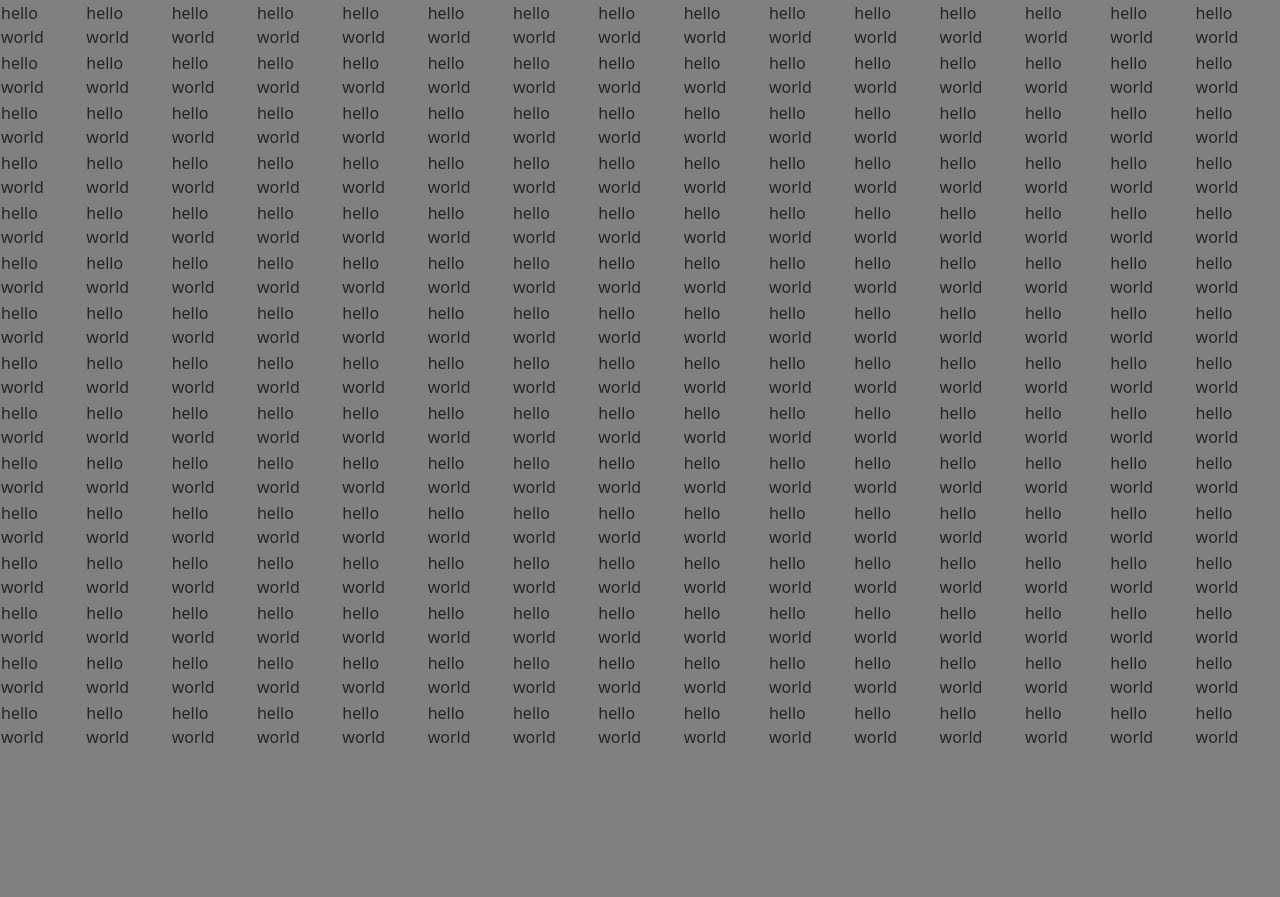
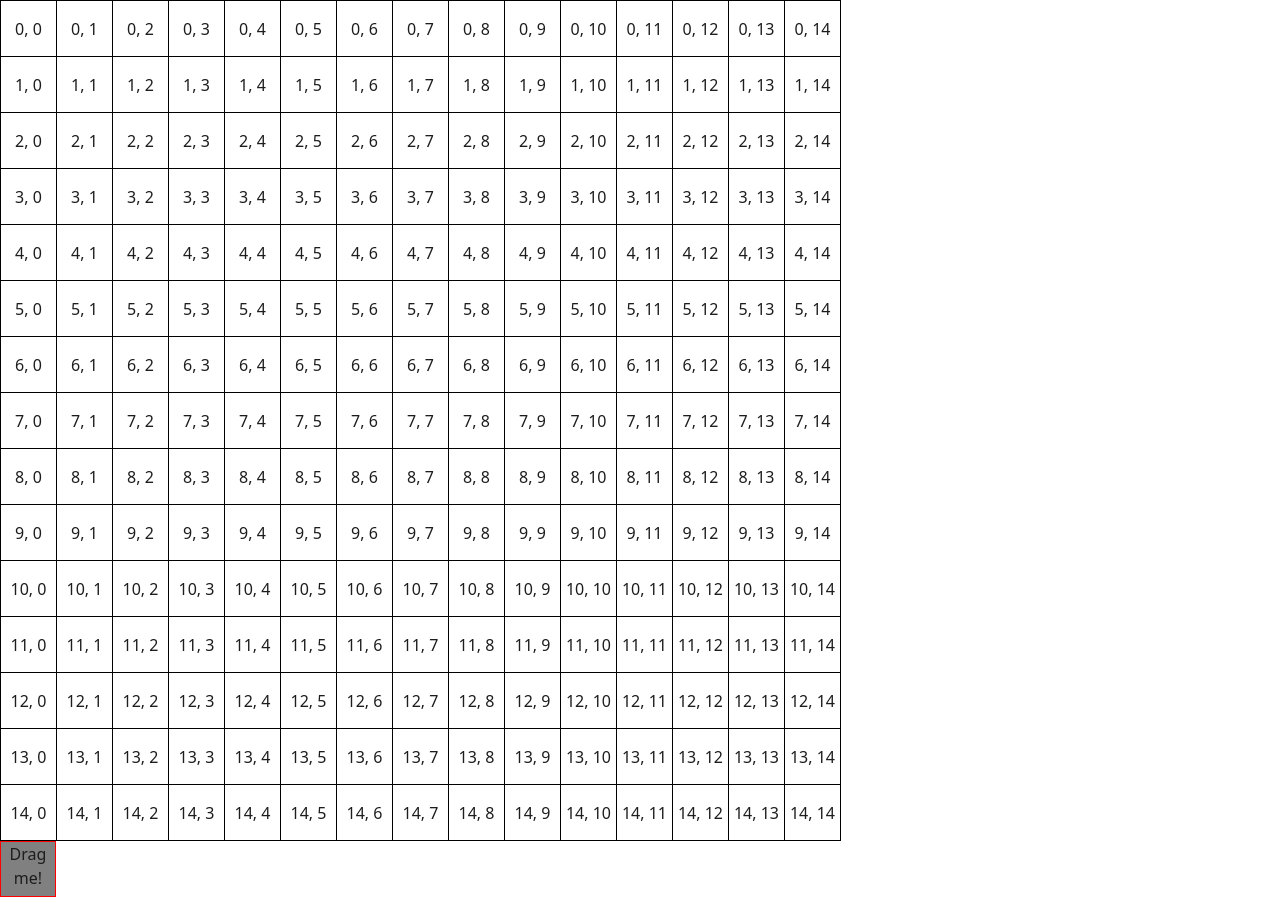
Before and after one commit to mftver/CROWDR, a website built with webpack: page dist/index.html in a window 1280 px wide. Before the commit the page ends 800 px from the top, so only its background shows below. Built offline with nearby package versions, Linux system fonts and the light colour scheme.

Commit message:
Added draggable square

```diff
--- a/src/css/main.css
+++ b/src/css/main.css
@@ -1,3 +1,19 @@
 body {
-  background: gray;
+  color: rgb(29, 29, 29);
 }
+
+td {
+  border: 1px solid black;
+  width: 3.5em;
+  height: 3.5em;
+  text-align: center;
+}
+
+#draggable {
+  border: 1px solid red;
+  background-color: gray;
+  width: 3.5em;
+  height: 3.5em;
+  text-align: center;
+  user-select: none;
+}
--- a/src/index.js
+++ b/src/index.js
@@ -1,19 +1,52 @@
-import 'bootstrap/dist/css/bootstrap.min.css';
-import  './css/main.css';
+import "bootstrap/dist/css/bootstrap.min.css";
+import "./css/main.css";
 
-import { Tooltip, Toast, Popover } from 'bootstrap';
+let isDragging = false;
 
+window.onload = () => {
+  // Generate table
+  let table = document.createElement("table");
+  document.body.appendChild(table);
+  generateTable(table);
 
-let table = document.querySelector("table");
-generateTable(table);
+  // Generate draggable element
+  let draggableElement = document.createElement('div');
+  draggableElement.setAttribute('id', 'draggable');
+  draggableElement.textContent = 'Drag me!';
+  document.body.appendChild(draggableElement);
+};
 
 function generateTable(table) {
-    for (let index = 0; index < 15; index++) {
-        let row = table.insertRow();
-        for (let index = 0; index < 15; index++) {
-            let cell = row.insertCell();
-            let text = document.createTextNode("hello world");
-            cell.appendChild(text);
-        }
+  for (let i = 0; i < 15; i++) {
+    let row = table.insertRow();
+    for (let j = 0; j < 15; j++) {
+      let cell = row.insertCell();
+      let text = document.createTextNode(`${i}, ${j}`);
+      cell.setAttribute("data-coord-x", j);
+      cell.setAttribute("data-coord-y", i);
+      cell.appendChild(text);
     }
+  }
 }
+
+// Check if user clicks on draggable item
+document.onmousedown = (e) => {
+  let clickedElement = e.target;
+  if (clickedElement.id === "draggable") {
+    isDragging = true;
+  }
+};
+document.onmouseup = () => {
+  isDragging = false;
+}
+
+// Event handler for moving item while in drag mode
+document.onmousemove = (e) => {
+  if(isDragging) {
+    let clickedElement = document.getElementById('draggable');
+
+    clickedElement.style.position = 'fixed';
+    clickedElement.style.top = (e.pageY - (clickedElement.clientHeight/2)) +"px";
+    clickedElement.style.left = (e.pageX - (clickedElement.clientWidth/2)) +"px";
+  }
+}
```
Also changed, not shown: dist/index.html.
